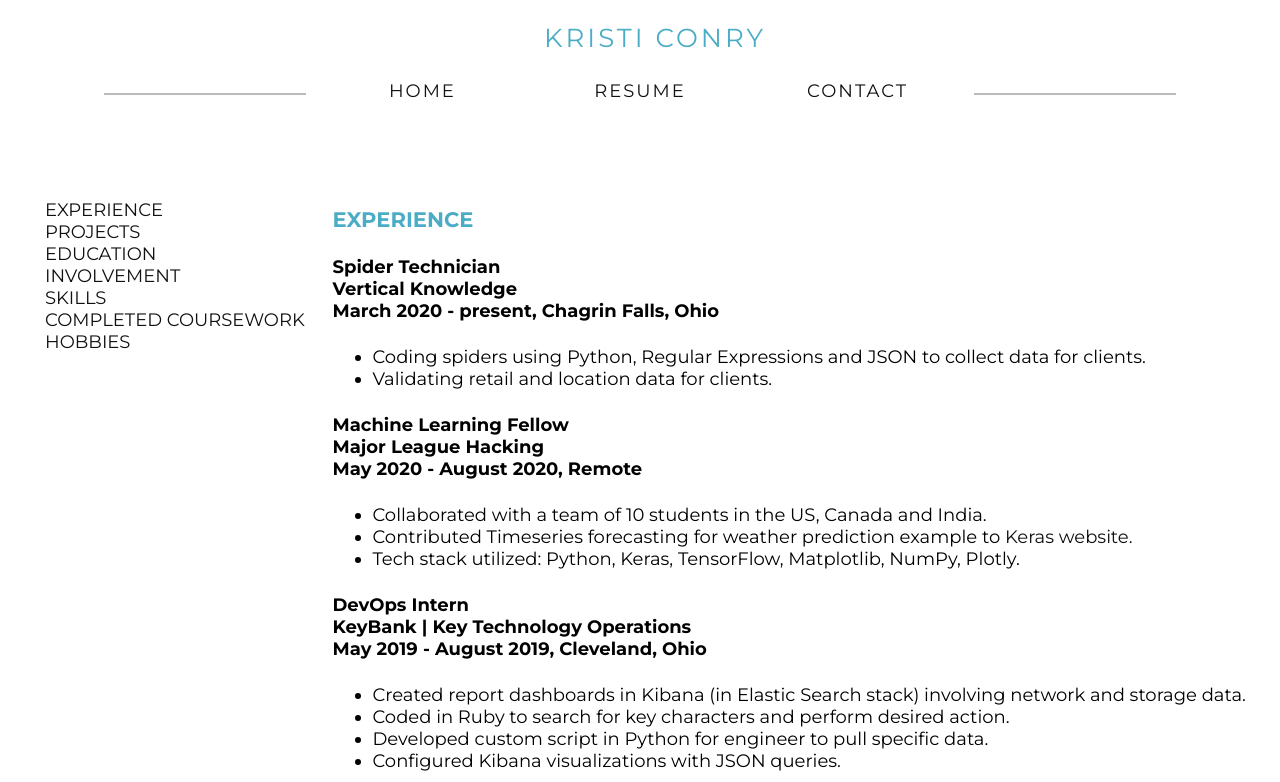
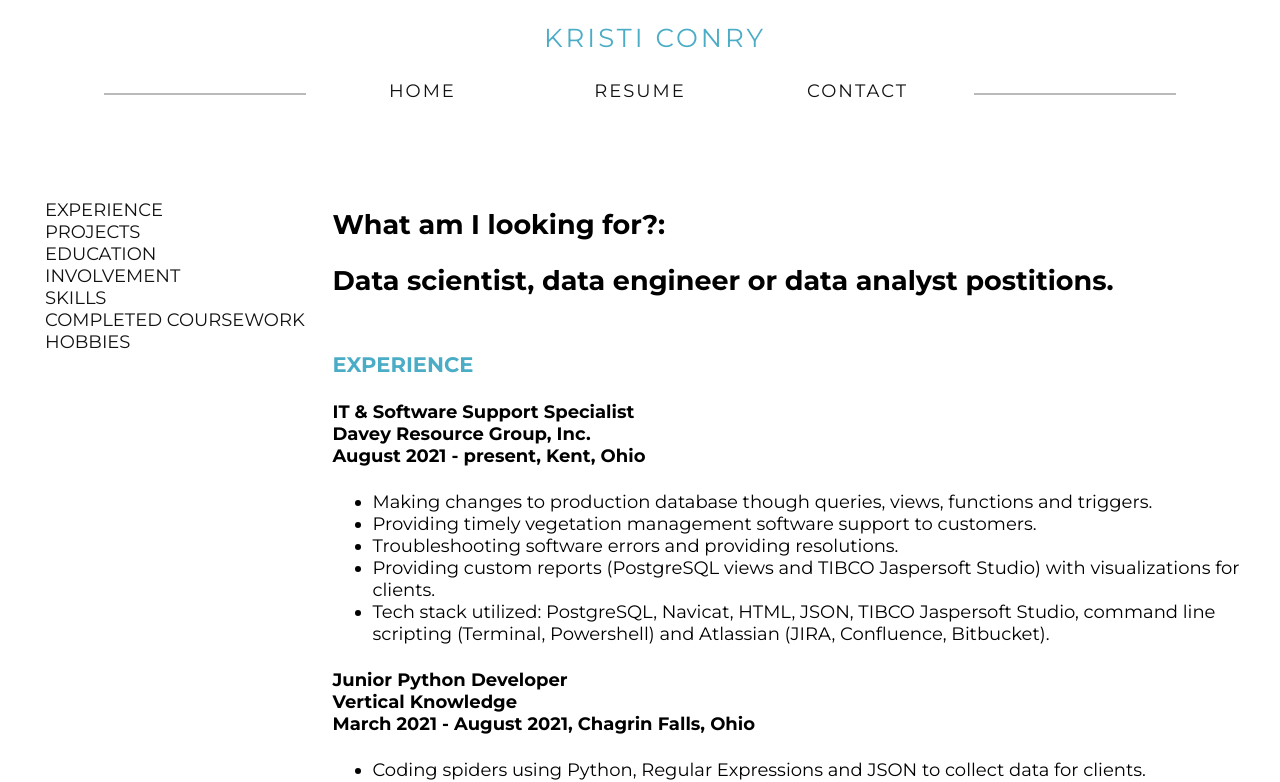
Before and after one commit to ktakattack/website, an Angular app: page /resume in a window 1280 px wide. Shown: the top 782 px of the page. Built offline with nearby package versions, Linux system fonts and the light colour scheme.

Commit message:
copy changes to /home and /resume

```diff
--- a/src/app/home/home.component.html
+++ b/src/app/home/home.component.html
@@ -11,19 +11,21 @@
 
             After working in the advertising world for four years, I decided to go back to school for another <span
                 class="emphasis">bachelor's in
-                Computer Science.</span> Seems like a polar opposite career move, huh? <br /><br />
+                Computer Science.</span>
+                <!-- Seems like a polar opposite career move, huh? <br /><br /> -->
                 <!-- Advertising was a good
             introduction to the data
             science career I'm currently in pursuit of. -->
 
 
-            My job in advertising was to recommend to the client how to spend their ad budget. I mainly worked with
-            digital
-            advertising, which has metrics associated with it. I used this <span class="emphasis">data to
-                strategize</span> what media the client should
-            use and to also report back after the campaign completed. <span class="emphasis">I came to enjoy the
-                world of data</span> and wanted to work
-            with it more than my job allowed. <br /><br />
+            My job in advertising was to recommend to the client how to spend their ad budget. I used digital advertising <span class="emphasis">data to
+            strategize</span> what media the client should
+            use to meet their goals. <span class="emphasis">I came to enjoy the
+            world of data</span>, everything from hypothesizing what media to use to explaining performance to clients in a an approachable way.
+            <br /><br />
+            <!-- and wanted to work -->
+            <!-- with it more than
+                .my job allowed. <br /><br />  -->
 
             Around this time, I kept hearing about a field of tech called <span class="emphasis">"data
                 science."</span> It seemed like more a fit for me than advertising was, so
@@ -31,11 +33,11 @@
             career did
             not provide. <br /><br />
 
-            I recently completed my <span class="emphasis"> computer science degree from Kent State
+            I completed my <span class="emphasis"> computer science degree from Kent State
                 University</span>
-            in December 2020. I'm currently working at Vertical Knowledge as a spider technician.
+            in December 2020. I'm currently working at Davey Resource Group (part of Davey Tree) as an IT & Software Support Specialist.
             Check out <a href="http://kristi.codes/resume">kristi.codes/resume</a> to see the experience I have
-            attained throughout my degree.
+            attained throughout both careers.
             <br /><br />
         </p>
     </div>
--- a/src/app/resume/resume.component.html
+++ b/src/app/resume/resume.component.html
@@ -27,22 +27,34 @@
     </nav>
 
     <article>
-        <!-- <h2>What am I looking for?: <br /></h2> -->
-        <!-- <h2>Entry-level data scientist, data engineer, data analyst or developer positions. <br /><br /> -->
-        <!-- </h2> -->
+        <h2>What am I looking for?: <br /></h2>
+        <h2>Data scientist, data engineer or data analyst postitions. <br /><br />
+        </h2>
 
         <h3>
             <a name="EXPERIENCE">EXPERIENCE</a>
         </h3>
         <h4>
-            Spider Technician<br />
+            IT & Software Support Specialist<br />
+            Davey Resource Group, Inc. <br />
+            August 2021 - present, Kent, Ohio
+        </h4>
+        <ul>
+            <li> Making changes to production database though queries, views, functions and triggers. </li>
+            <li> Providing timely vegetation management software support to customers.</li>
+            <li> Troubleshooting software errors and providing resolutions.</li>
+            <li> Providing custom reports (PostgreSQL views and TIBCO Jaspersoft Studio) with visualizations for clients.</li>
+            <li> Tech stack utilized: PostgreSQL, Navicat, HTML, JSON, TIBCO Jaspersoft Studio, command line scripting (Terminal, Powershell) and Atlassian (JIRA, Confluence, Bitbucket).</li>
+        </ul>
+        <h4>
+            Junior Python Developer<br />
             Vertical Knowledge<br />
-            March 2020 - present, Chagrin Falls, Ohio
+            March 2021 - August 2021, Chagrin Falls, Ohio
         </h4>
         <ul>
             <li> Coding spiders using Python, Regular Expressions and JSON to collect data for clients.</li>
             <li> Validating retail and location data for clients.</li>
-
+            <li> Tech stack utilized: Python, Regular Expressions, HTTP, Microsoft Visual Studio Code, command line scripting (Unix) and JIRA.</li>
         </ul>
 
         <h4>
@@ -162,7 +174,7 @@
                     Python <br />
                     Keras <br />
                     Matplotlib <br />
-                    SQL <br />
+                    SQL/postgreSQL <br />
                     Data analysis and reporting <br />
                     Kibana (Elastic Search) <br />
                 </p>
```
